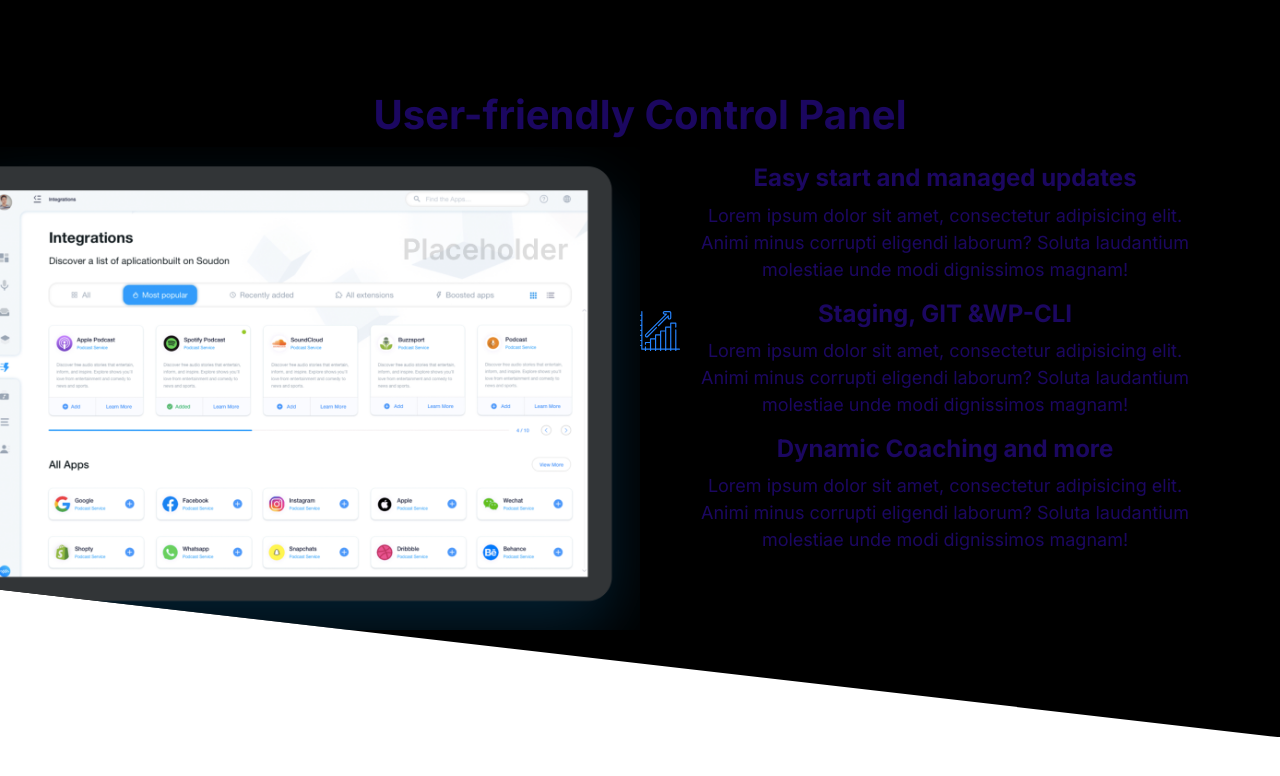
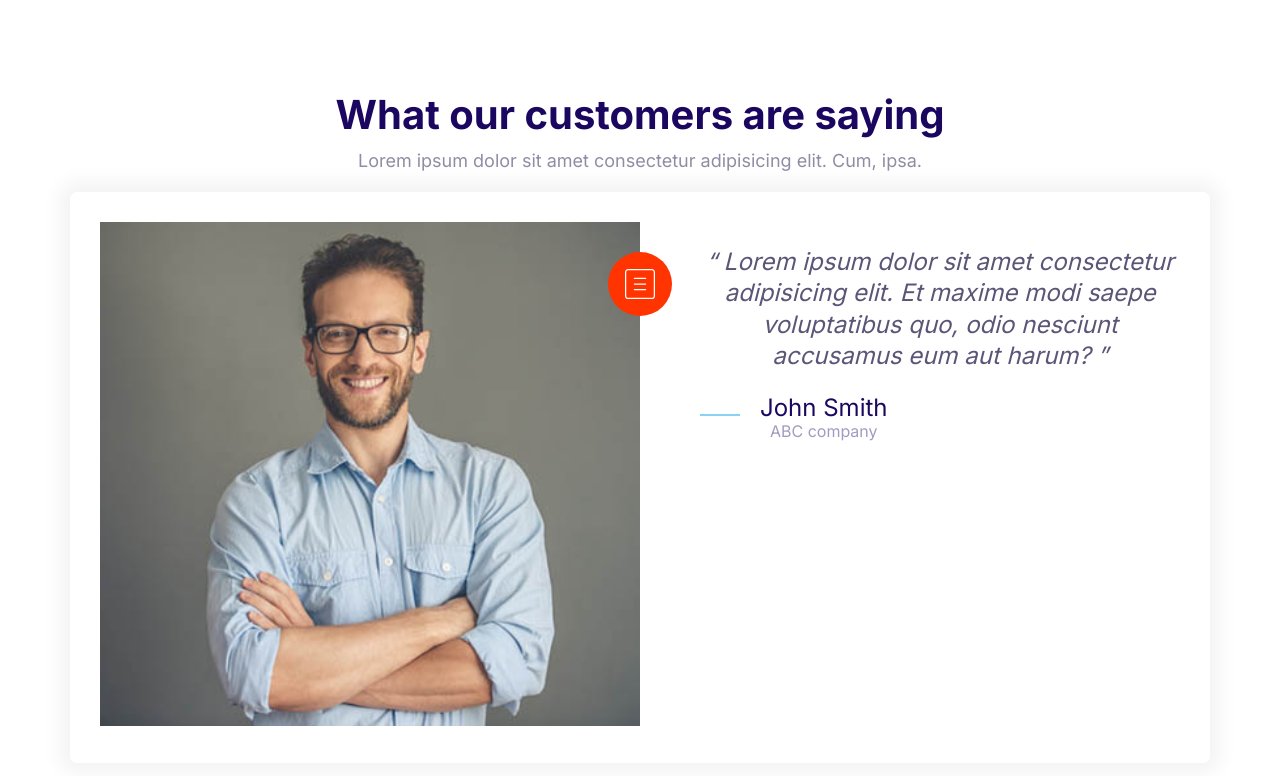
Before and after one commit to tony-508/First-trial, a plain HTML site: page index.html in a window 1280 px wide. Drawn offline with Linux system fonts and the light colour scheme.

Commit message:
Block-testimonial.

```diff
--- a/css/styles.css
+++ b/css/styles.css
@@ -607,6 +607,7 @@ a {
 
 .block__header {
   text-align: center;
+  margin-bottom: 4rem;
 }
 
 .block__heading {
--- a/index.html
+++ b/index.html
@@ -15,68 +15,50 @@
     <link rel="stylesheet" href="css/styles.css" />
   </head>
   <body>
-    <section class="block block--dark block--skewed-right block-showcase">
+    <section class="block">
       <header class="block__header">
-       <h2>User-friendly Control Panel</h2>
-    <div class="container grid grid--1x2">
-      <picture class="block-showcase__image">
-        <img src="images/ipad.png" alt="">
-      </picture>
-      <ul class="list">
-        <li>
+        <h2>What our customers are saying</h2>
+        <p>
+          Lorem ipsum dolor sit amet consectetur adipisicing elit. Cum, ipsa.
+        </p>
+        <div class="container">
+          <div class="card testimonial">
+            <div class="grid grid--1x2">
+              <div class="testimonial__image">
+                <img
+                  src="images/testimonial.jpg"
+                  alt="A happy, smiling customer"
+                />
+                <span class="icon-container icon-container--accent">
+                  <svg class="icon icon--white icon--small">
+                    <use xlink:href="images/sprite.svg#menu"></use>
+                  </svg>
+                </span>
+              </div>
+              <blockquote class="quote">
+                <p class="quote__text">
+                  Lorem ipsum dolor sit amet consectetur adipisicing elit. Et
+                  maxime modi saepe voluptatibus quo, odio nesciunt accusamus
+                  eum aut harum?
+                </p>
+                <footer>
                   <div class="media">
                     <div class="media__image">
-              <svg class="icon icon--primary">
-                <use xlink:href="images/sprite.svg#snap"></use>
+                      <svg class="icon icon--primary quote__line">
+                        <use xlink:href="images/sprite.svg#line"></use>
                       </svg>
                     </div>
                     <div class="media__body">
-              <h3 class="media__title">Easy start and managed updates</h3>
-              <p>
-                Lorem ipsum dolor sit amet, consectetur adipisicing elit. Animi minus
-                corrupti eligendi laborum? Soluta laudantium molestiae unde modi
-                dignissimos magnam!
-              </p>
+                      <h3 class="media__title quote__author">John Smith</h3>
+                      <p class="quote__organization">ABC company</p>
                     </div>
                   </div>
-        </li>
-        <li>
-          <div class="media">
-            <div class="media__image">
-              <svg class="icon icon--primary">
-                <use xlink:href="images/sprite.svg#growth"></use>
-              </svg>
-            </div>
-            <div class="media__body">
-              <h3 class="media__title">Staging, GIT &WP-CLI</h3>
-              <p>
-                Lorem ipsum dolor sit amet, consectetur adipisicing elit. Animi minus
-                corrupti eligendi laborum? Soluta laudantium molestiae unde modi
-                dignissimos magnam!
-              </p>
+                </footer>
+              </blockquote>
             </div>
           </div>
-        </li>
-        <li>
-          <div class="media">
-          <div class="media__image">
-            <svg class="icon icon--primary">
-              <use xlink:href="images/sprite.svg#wordpress"></use>
-            </svg>
         </div>
-          <div class="media__body">
-            <h3 class="media__title">Dynamic Coaching and more</h3>
-            <p>
-              Lorem ipsum dolor sit amet, consectetur adipisicing elit. Animi minus
-              corrupti eligendi laborum? Soluta laudantium molestiae unde modi
-              dignissimos magnam!
-            </p>
-          </div>
-        </div>
-      </li>
-      </ul>
-    </div>
+      </header>
     </section>
-
   </body>
 </html>
```
Also changed, not shown: components/block-testimonial.html (added, +40 -0 lines). Lines whose indentation alone changed are shown as unchanged.
